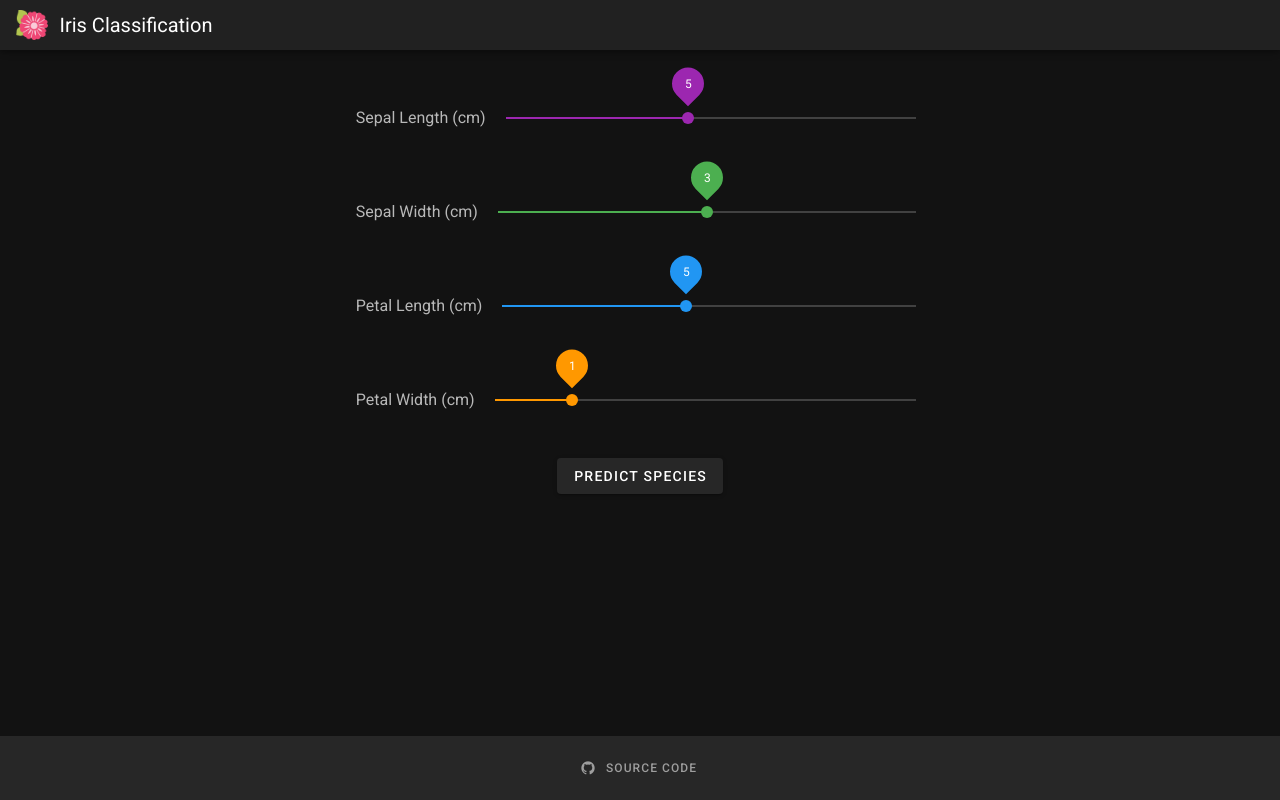
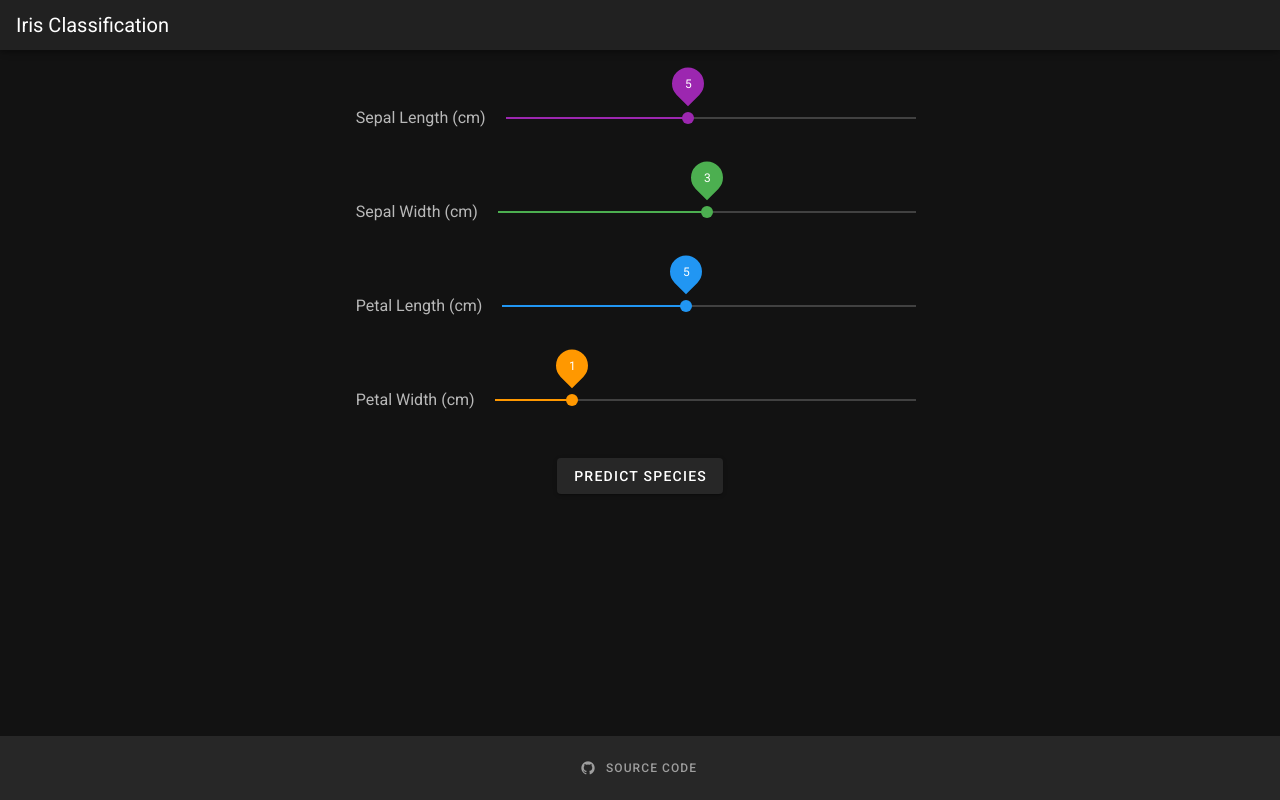
Before and after one commit to mustafametesengul/iris-classification, a Vue app in the folder frontend/: page / in a window 1280 px wide. Built offline with nearby package versions, Linux system fonts and the light colour scheme.

Commit message:
Design update

```diff
--- a/frontend/src/App.vue
+++ b/frontend/src/App.vue
@@ -6,7 +6,6 @@
       height=50
       color="grey darken-4"
     >
-      <img class="mr-3" :src="require('@/assets/flower.png')" height="30"/>
       <v-toolbar-title>Iris Classification</v-toolbar-title>
     </v-app-bar>
 
```
